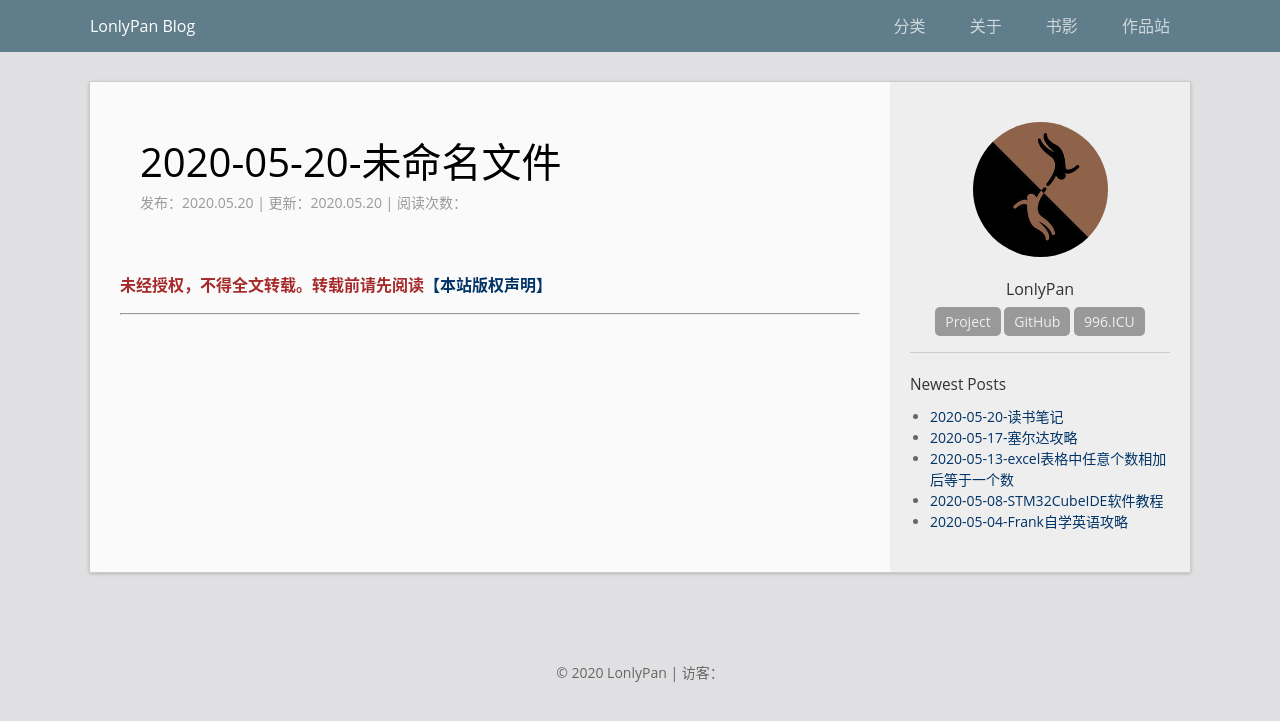
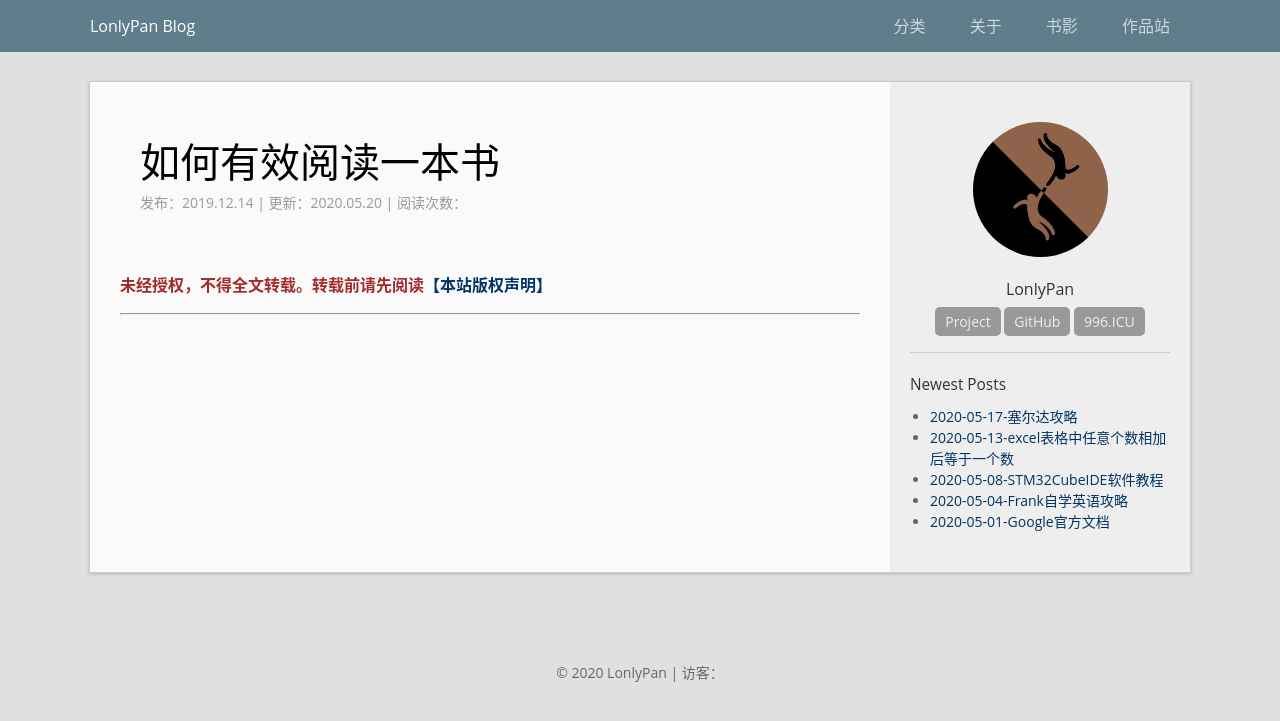
Before and after one commit to LonlyStack/LonlyPan.github.io, a Jekyll site: the page built from _posts/books/2020-05-20-读书笔记.md, in a window 1280 px wide. Shown: the top 721 px of the page. Built offline with Jekyll 4.4.1, drawn with Linux system fonts in a browser that asks for light colours; comment, search, counter and statistics services are not loaded; some of the changed lines change nothing that is shown.

Commit message:
修改文件: _posts/books/2020-05-20-读书笔记.md

```diff
--- a/_posts/books/2020-05-20-读书笔记.md
+++ b/_posts/books/2020-05-20-读书笔记.md
@@ -1,10 +1,21 @@
 ---
-layout: post
-show_title: "2020-05-20-未命名文件"
-title: "2020-05-20-读书笔记"
-date: 2020-05-20
-last_modified_at: 2020-05-20
-categories: c&c++
+layout: post_book
+show_title:    "如何有效阅读一本书"
+title:    "2020-05-20-读书笔记"
+date:   2019-12-14
+last_modified_at:  2020-05-20
+isbook: true
+author: "[日]奥野宣之"
+translator: "张晶晶"
+press: "江⻄人⺠出版社"
+publishdate: "2017-8"
+pages: "480"
+bookimg: "/images/Posts/2019-12-14-HTML&CSS_设计与构建网站/HTML&CSS_设计与构建网站.jpg"
+doubanurl: "https://book.douban.com/subject/6585090/"
+readdate: "2019-12-"
+booktag: "工具类"
+stars: "★★★★"
+review: "系统讲述到了关于HTML和CSS的相关基础知识，运用大量图片代替枯燥的语言，加上精美的排版，不仅很好的讲述了这门设计语言，还能够激发初学者的阅读兴趣，同时配有大量实例进行练习，是一本对于初学者很友好的工具类丛书。"
 ---
 
 
```
